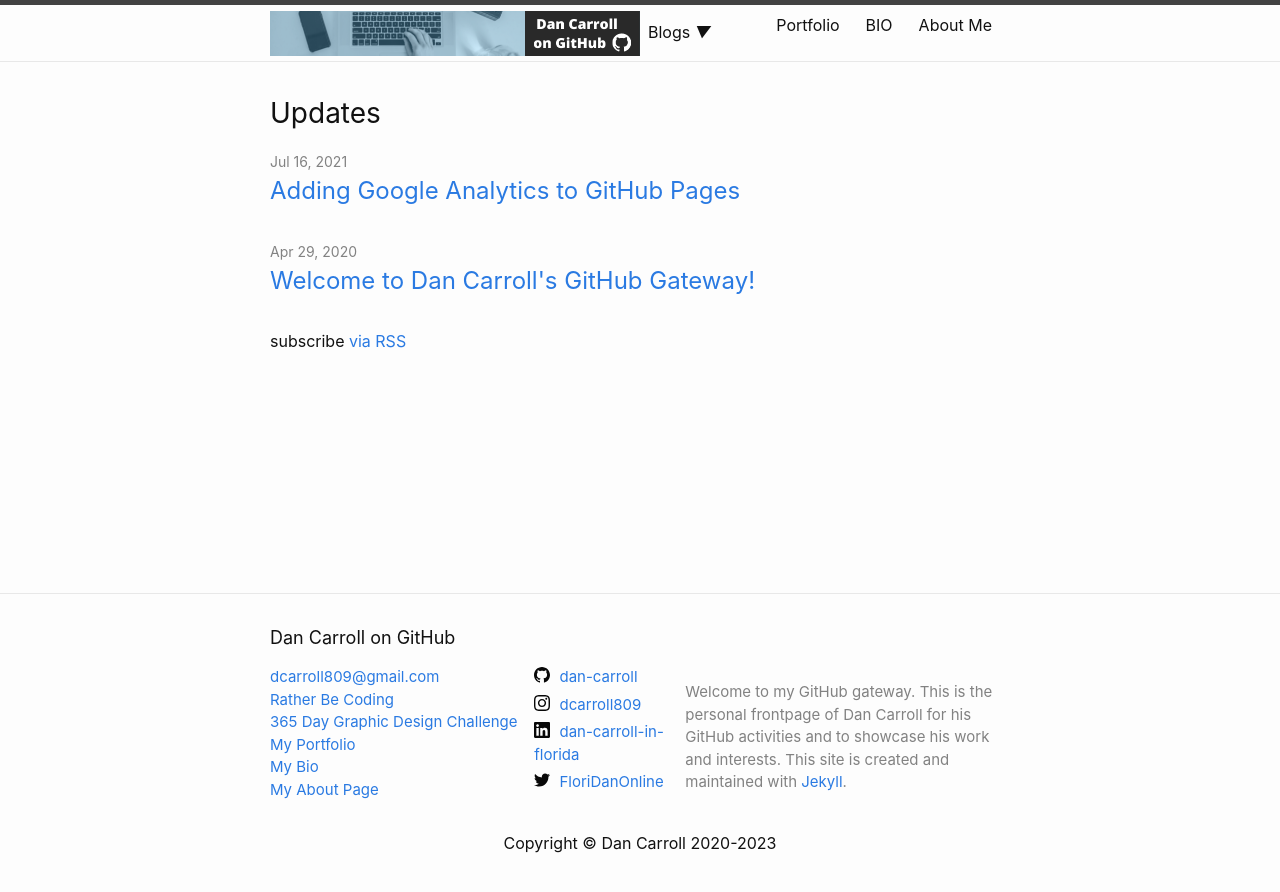
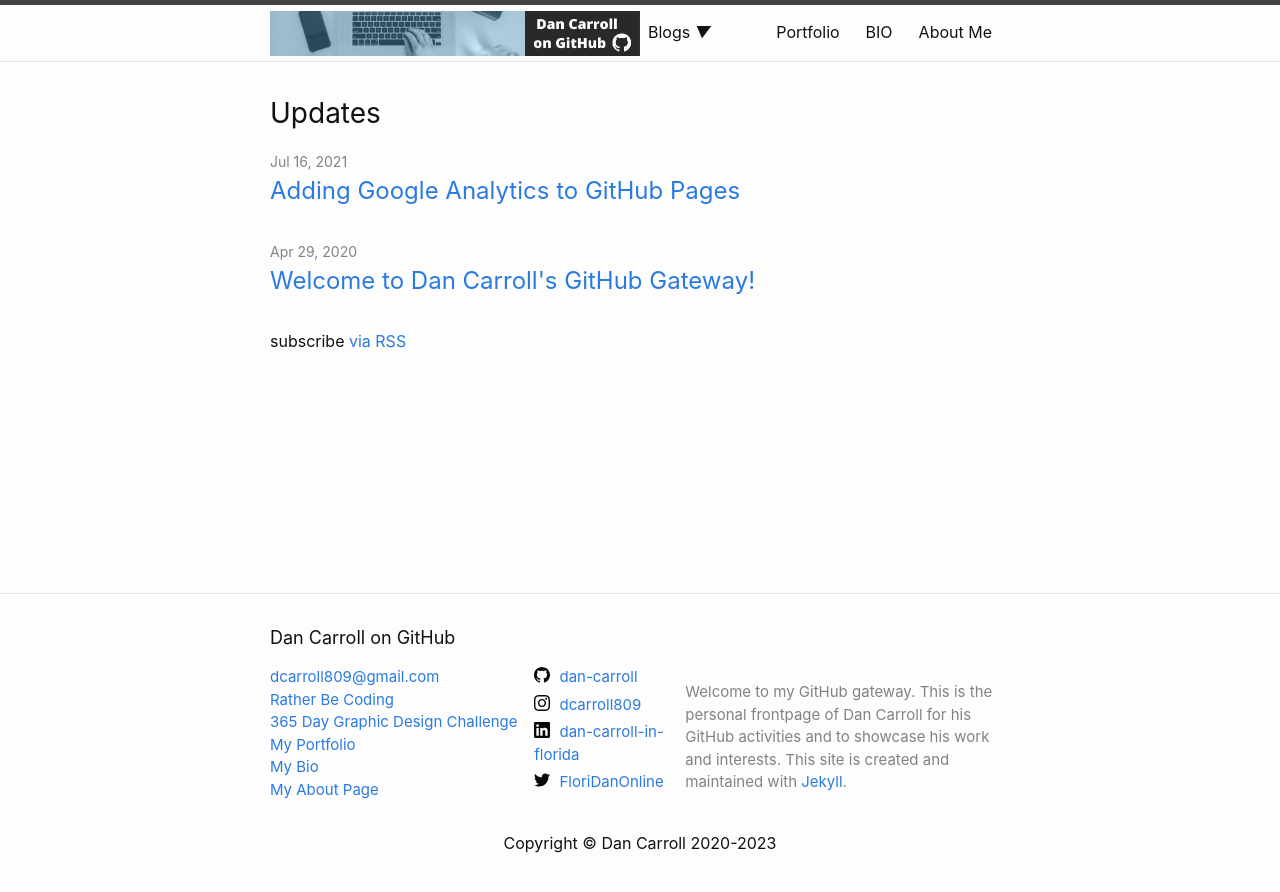
Before and after one commit to dan-carroll/dan-carroll.github.io, a Jekyll site: the page built from index.markdown, in a window 1280 px wide. Shown: the top 892 px of the page. Built offline with Jekyll 4.4.1, drawn with Linux system fonts in a browser that asks for light colours.

Commit message:
Update main.css
Adjusted dropdown attributes to match navbar items.

```diff
--- a/assets/css/main.css
+++ b/assets/css/main.css
@@ -107,20 +107,21 @@
 
 /* Dropdown button */
 .dropdown .dropbtn {
-  font-size: 16px;
+  font-size: inherit;
   border: none;
   outline: none;
   color: inherit;
-  padding: 7px 8px;
+  padding: .5rem;
   background-color: inherit;
   font-family: inherit; /* Important for vertical align on mobile phones */
   margin: 0; /* Important for vertical align on mobile phones */
+  line-height: 1.5; float: right;
 }
 
 /* Add a red background color to navbar links on hover */
 .navbar a:hover, .dropdown:hover .dropbtn {
   color: white;
-  background-color: red;
+  background-color: #98AFC7;
 }
 
 /* Dropdown content (hidden by default) */
```
